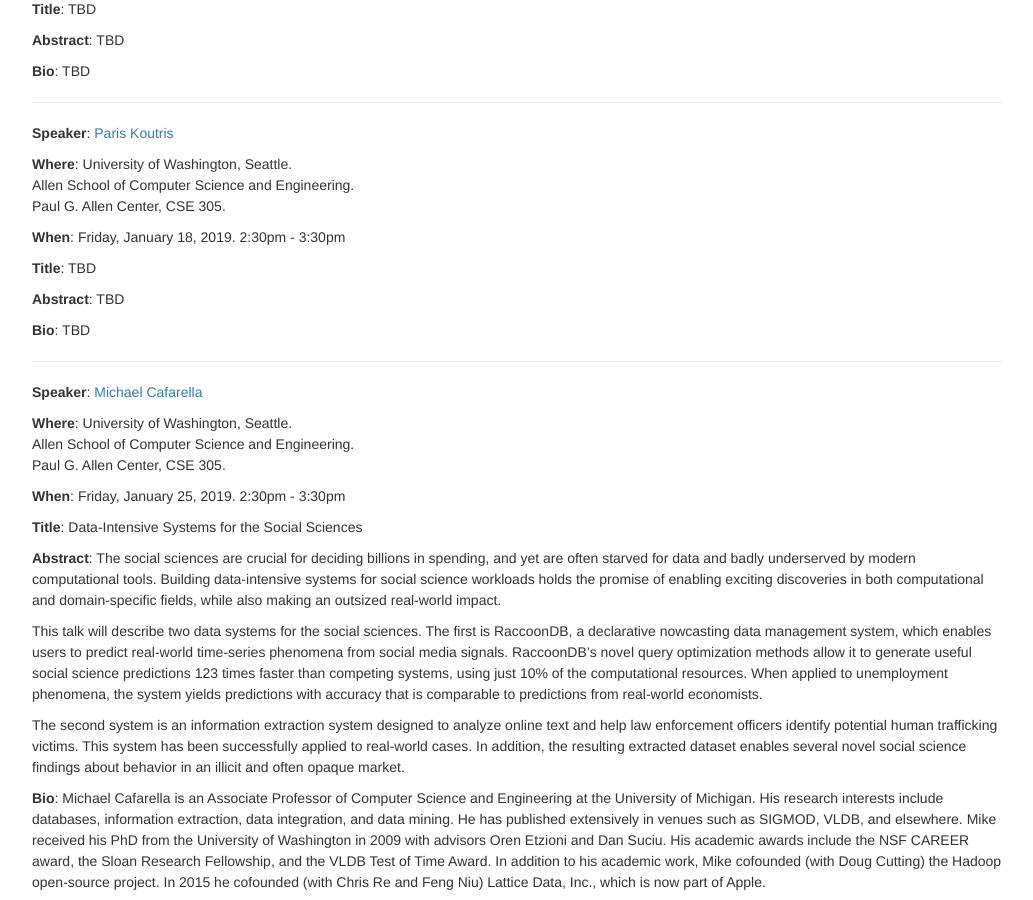
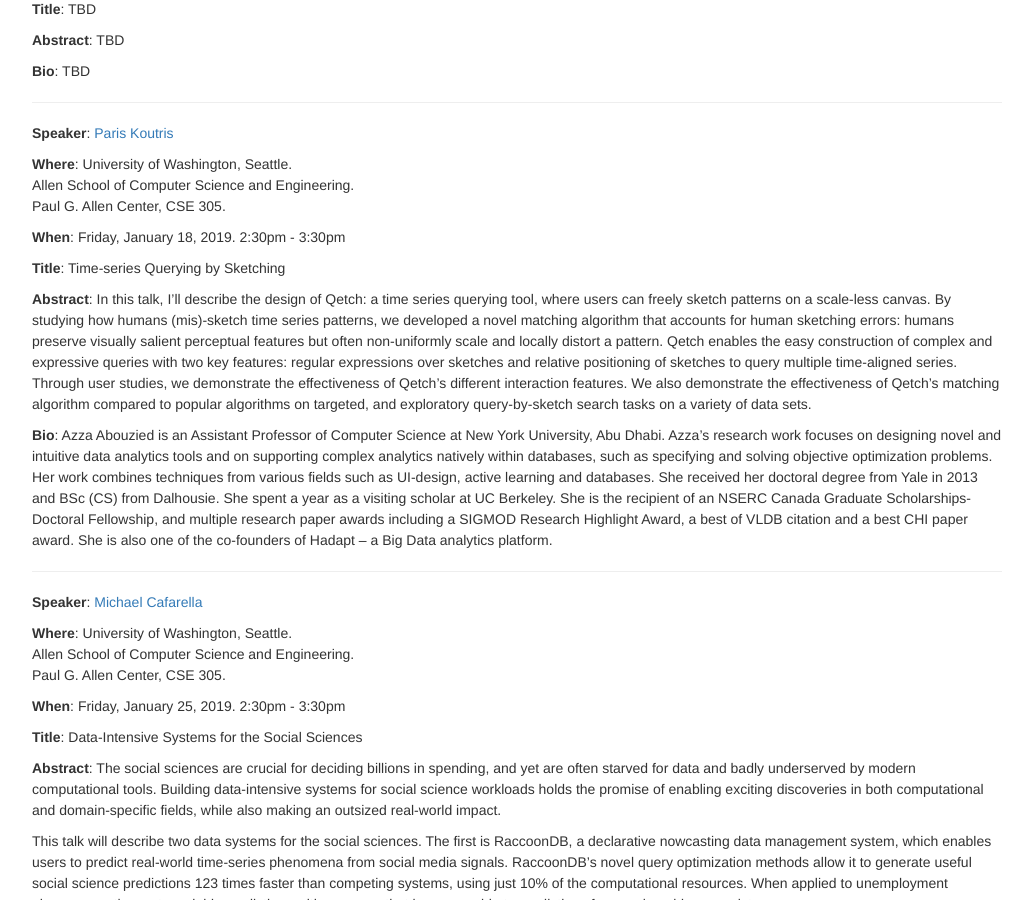
Before and after one commit to uwdb/website, a Jekyll site: the page built from nwds/nwds.markdown, in a window 1280 px wide and 900 px high, scrolled down 598 px. Shown: the whole window, without its empty margins (123-1156 px from the left). Built offline with Jekyll 4.4.1, drawn with Linux system fonts in a browser that asks for light colours; nearby versions of some CDN libraries.

Commit message:
Update nwds.markdown

```diff
--- a/nwds/nwds.markdown
+++ b/nwds/nwds.markdown
@@ -54,15 +54,15 @@
 Friday, January 18, 2019. 2:30pm - 3:30pm</p>
 
 <p><strong>Title</strong>:
-TBD
+Time-series Querying by Sketching
 </p>
 
 <p><strong>Abstract</strong>:
-TBD
+In this talk, I’ll describe the design of Qetch: a time series querying tool, where users can freely sketch patterns on a scale-less canvas.  By studying how humans (mis)-sketch time series patterns, we developed a novel matching algorithm that accounts for human sketching errors: humans preserve visually salient perceptual features but often non-uniformly scale and locally distort a pattern. Qetch enables the easy construction of complex and expressive queries with two key features: regular expressions over sketches and relative positioning of sketches to query multiple time-aligned series. Through user studies, we demonstrate the effectiveness of Qetch’s different interaction features. We also demonstrate the effectiveness of Qetch’s matching algorithm compared to popular algorithms on targeted, and exploratory query-by-sketch search tasks on a variety of data sets.
 </p>
 
 <p><strong>Bio</strong>:
-TBD
+Azza Abouzied is an Assistant Professor of Computer Science at New York University, Abu Dhabi. Azza’s research work focuses on designing novel and intuitive data analytics tools and on supporting complex analytics natively within databases, such as specifying and solving objective optimization problems. Her work combines techniques from various fields such as UI-design, active learning and databases. She received her doctoral degree from Yale in 2013 and BSc (CS) from Dalhousie. She spent a year as a visiting scholar at UC Berkeley. She is the recipient of an NSERC Canada Graduate Scholarships-Doctoral Fellowship, and multiple research paper awards including a SIGMOD Research Highlight Award, a best of VLDB citation and a best CHI paper award. She is also one of the co-founders of Hadapt – a Big Data analytics platform.
 </p>
 
 ---
```
